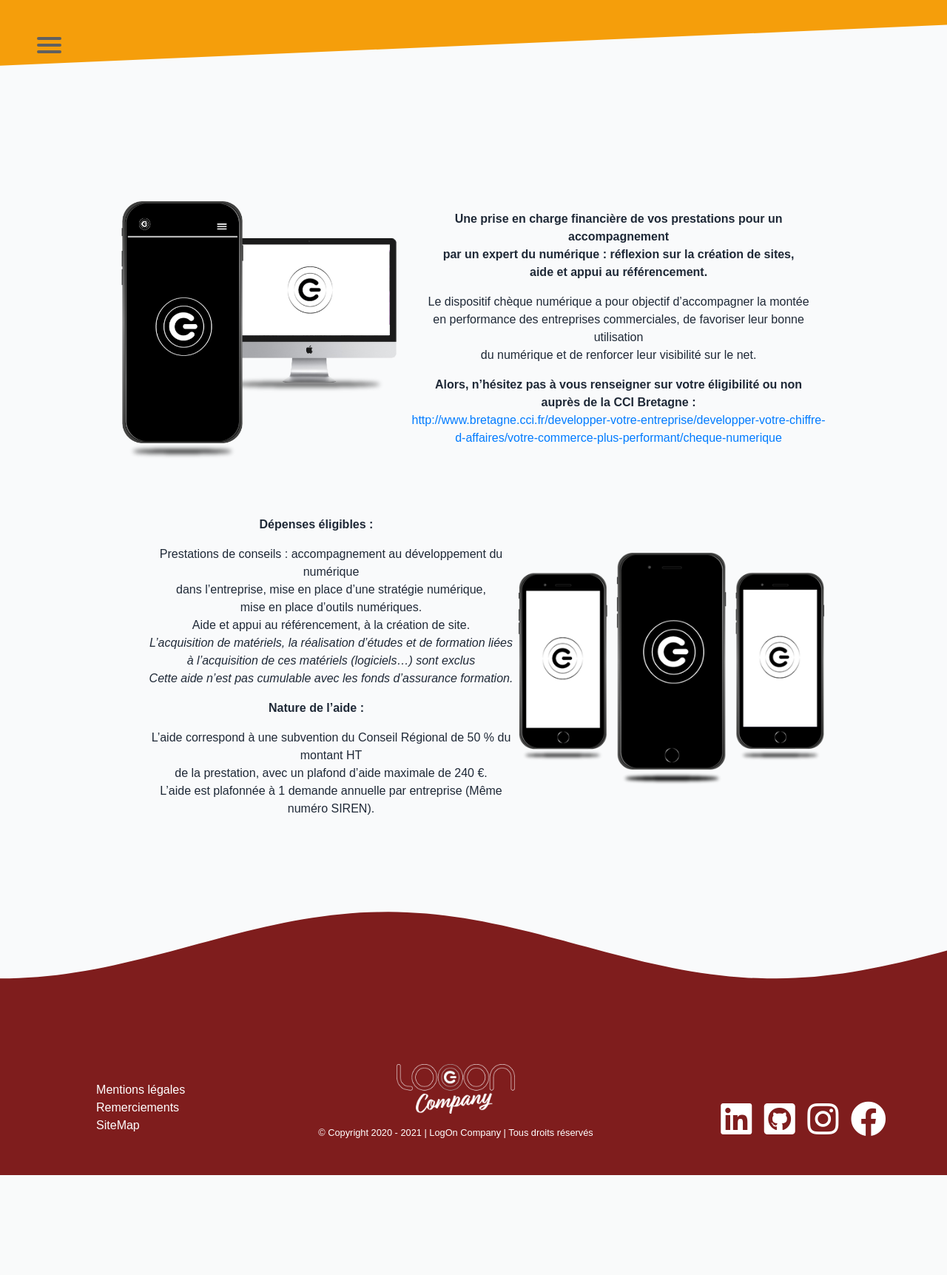
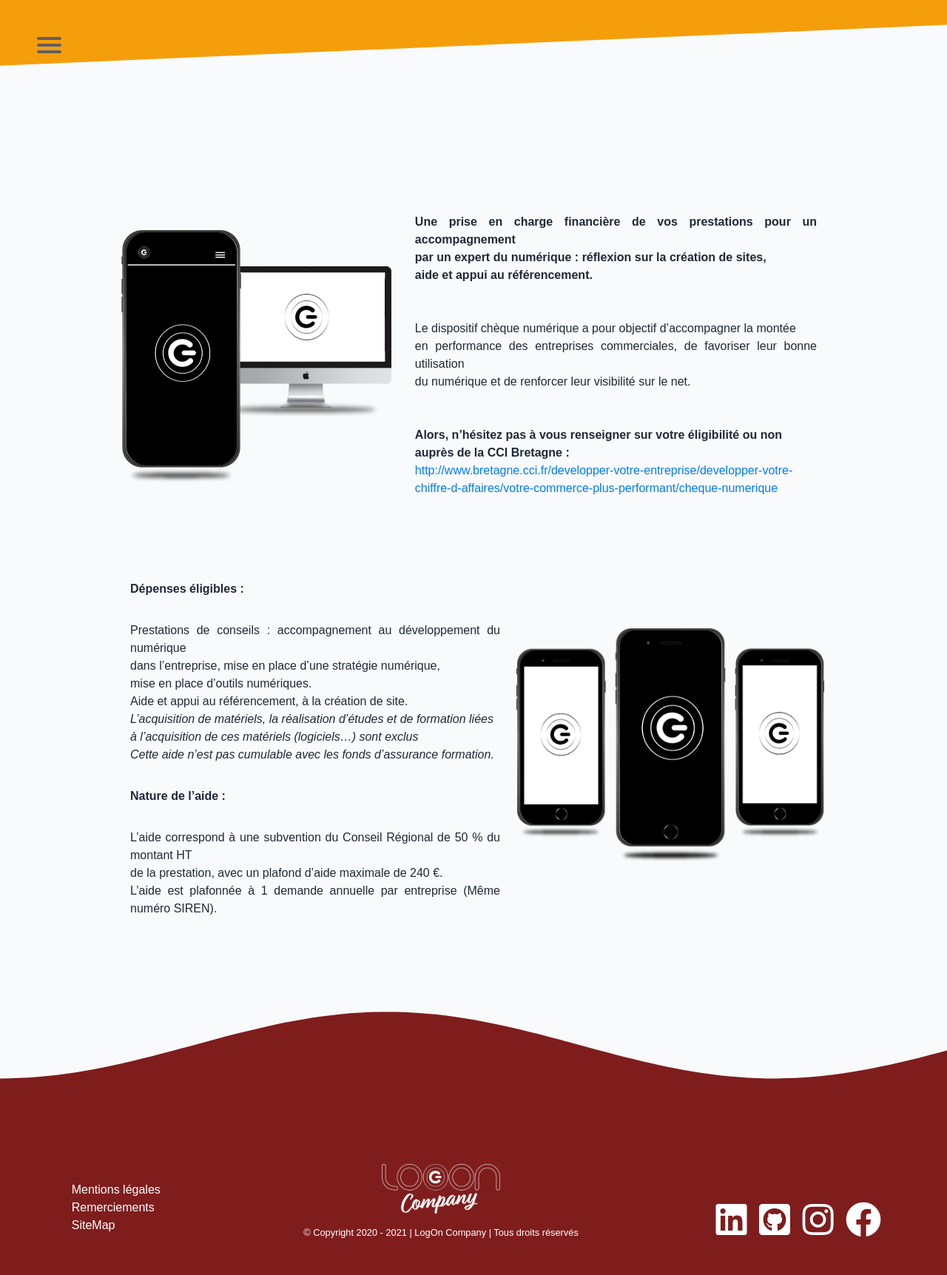
Before and after one commit to Khresterion/template_static_site, a PHP site: page /cheque-numerique.php in a window 1280 px wide. Shown: the whole page at 74% size. Before the commit the page ends 1588 px from the top, so only its background shows below. Run offline with PHP 8.4, Linux system fonts and the light colour scheme; some libraries are stand-ins or nearby versions.

Commit message:
fix: probleme padding sur les <ul>

```diff
--- a/assets/style/common.css
+++ b/assets/style/common.css
@@ -304,7 +304,7 @@
   height: 100%;
   z-index: 2;
   background-color: #080d15;
-  opacity: 0.7;
+  opacity: 0.5;
 }
 
 /********************************/
@@ -533,6 +533,10 @@
   transition-duration: 1s;
 }
 
+.one ul {
+  padding-left: 0;
+}
+
 /* ------------------------------------------------------SHINE EFFECT SPAN------------------------------------------------------ */
 .effect-shine:hover {
   -webkit-mask-image: linear-gradient(
--- a/assets/style/static.css
+++ b/assets/style/static.css
@@ -41,6 +41,22 @@
   /* margin: 5em auto; */
   padding: 2em;
   color: #1f2937;
+}
+
+.cheque-txt p {
+  text-align: center;
+  padding: 1em;
+}
+
+.cheque-txt ul {
+  padding-left: 0;
+}
+.cheque-txt ul li {
+  padding: 0 1em;
+}
+
+.cheque-title {
+  text-transform: uppercase;
 }
 
 /*********************************************************************************/
@@ -87,6 +103,14 @@
   .hero {
     width: 980px;
   }
+  .cheque-txt p {
+    text-align: justify;
+  }
+
+  .cheque-txt ul {
+    padding-left: 0;
+    text-align: justify;
+  }
 }
 
 @media screen and (max-width: 640px) {
```
